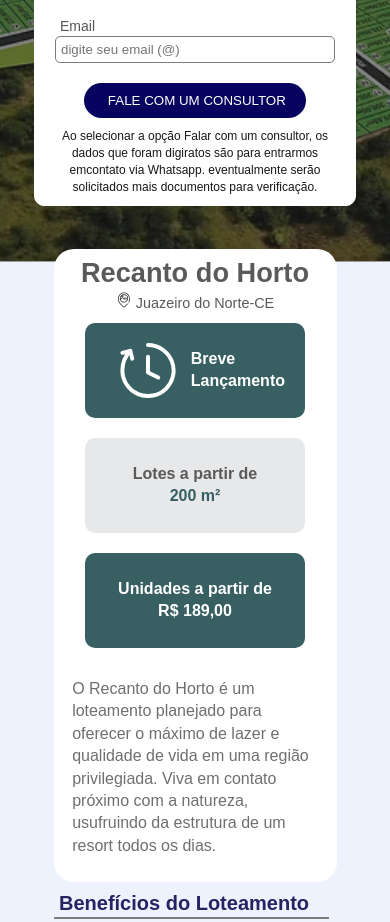
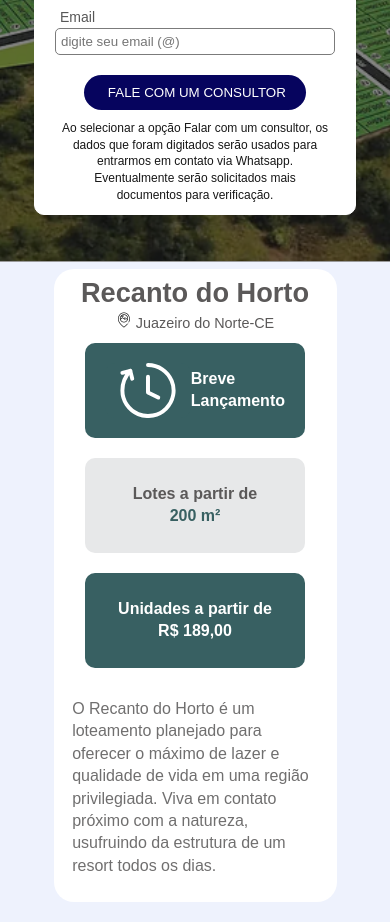
Before and after one commit to izzamol/Recanto-do-Horto, a plain HTML site: page index.html in a window 390 px wide. Shown: the part 579-1501 px from the top of the page. Drawn offline with Linux system fonts and the light colour scheme; files whose address does not match are found by name.

Commit message:
correção ortografica e ajustes para mobile

```diff
--- a/css/apresentacao.css
+++ b/css/apresentacao.css
@@ -3,7 +3,6 @@
     height: 100%;
     background-color: #eef2fd;
     position: absolute;
-
 
     display: flex;
     align-items: center;
@@ -43,6 +42,10 @@
     .nome-local, .dados-valores{
         display: flex;
         flex-direction: column;
+    }
+
+    .apresentacao{
+        padding: 20px 0 0 0;
     }
 }
 #nomet{
--- a/css/beneficios.css
+++ b/css/beneficios.css
@@ -20,7 +20,7 @@
     #projects{
         height: 95vh;
         justify-content: center;
-        padding: 5px;
+        padding: 80px 0px;
     }
 }
 
--- a/index.html
+++ b/index.html
@@ -66,8 +66,8 @@
 
             <p class="alerta">
               Ao selecionar a opção Falar com um consultor,
-              os dados que foram digiratos são para entrarmos emcontato via Whatsapp.
-              eventualmente serão solicitados mais documentos para verificação.
+              os dados que foram digitados serão usados para entrarmos em contato via Whatsapp.
+            Eventualmente serão solicitados mais documentos para verificação.
             </p>
           </form>
         </div>
```
